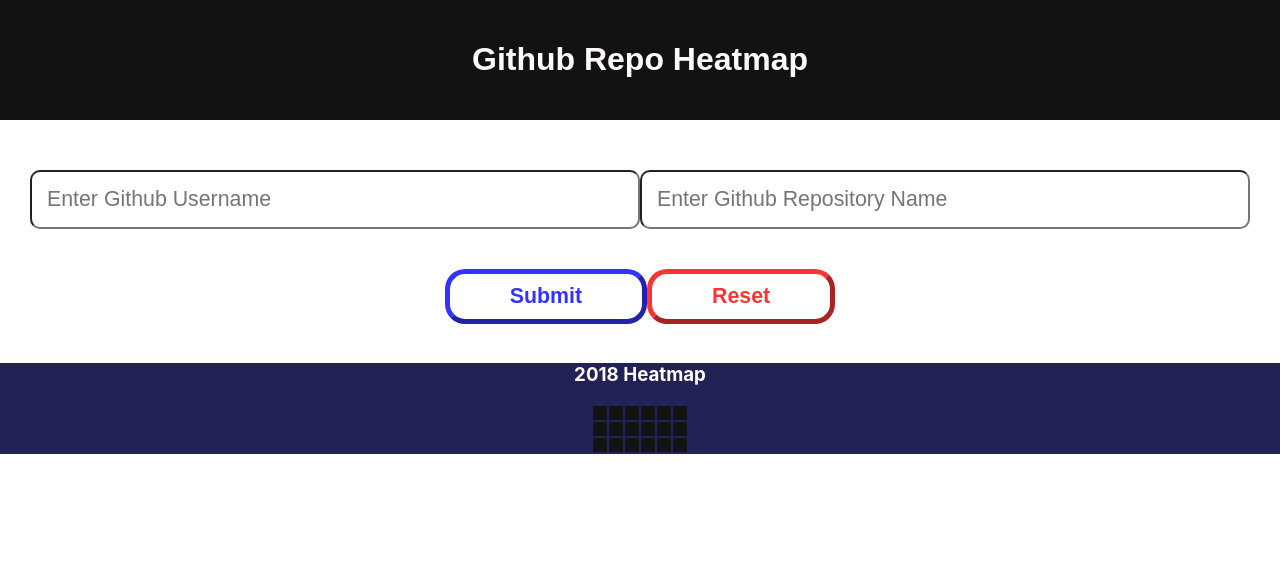
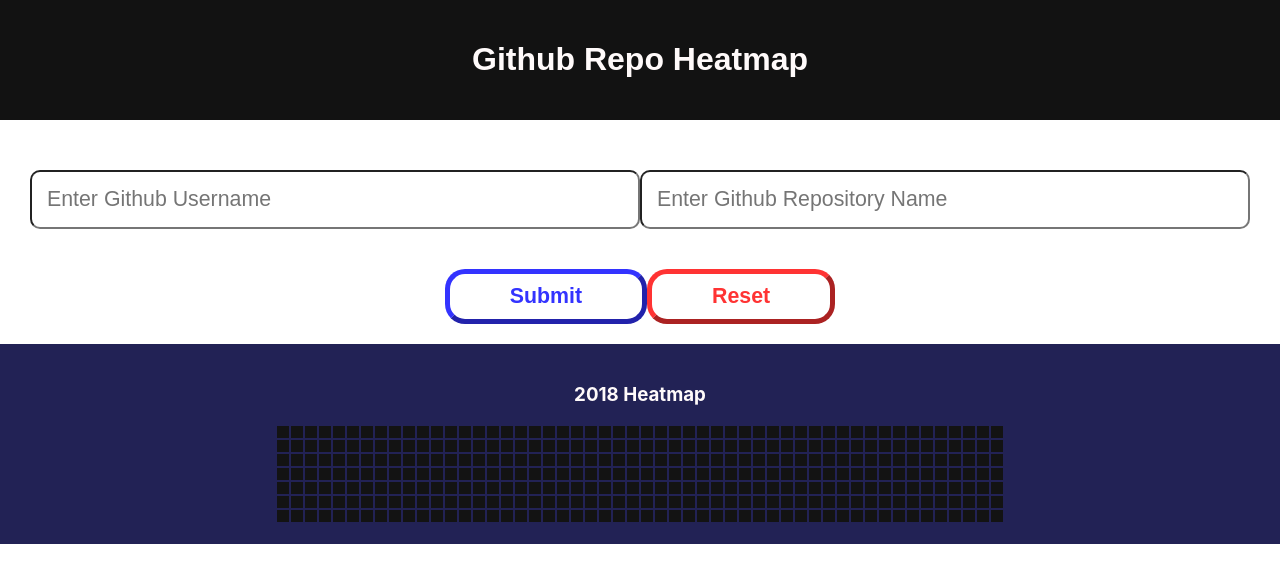
Before and after one commit to julioberina/heatmap, a React (Create React App) app: page / in a window 1280 px wide. Shown: the top 582 px of the page. Built offline with nearby package versions, Linux system fonts and the light colour scheme.

Commit message:
Display heatmap using data array in state

```diff
--- a/src/App.css
+++ b/src/App.css
@@ -49,9 +49,16 @@
 .heatmap {
   background-color: #222255;
   color: snow;
+  padding-top: 20px;
+  padding-bottom: 20px;
 }
 
-.heatmap td {
+.uncommitted {
   background-color: #131313;
-  padding: 7px;
+  padding: 6px;
 }
+
+.committed {
+  background-color: yellow;
+  padding: 6px;
+}
--- a/src/App.js
+++ b/src/App.js
@@ -6,13 +6,12 @@
   constructor(props) {
     super(props);
     this.state = {
-      data: [],
-      x: 0,
-      y: 0
+      data: []
     };
 
     this.heat = this.heat.bind(this);
     this.reset = this.reset.bind(this);
+    this.displayHeat = this.displayHeat.bind(this);
 
     for (let i = 0; i < 52; ++i) {
       this.state.data.push({"days": [0, 0, 0, 0, 0, 0, 0]})
@@ -34,6 +33,22 @@
     }
 
     this.setState({ data: newdata });
+  }
+
+  displayHeat(day) {
+    let i = 0;
+
+    return (
+      <tbody>
+        <tr>
+        {
+          this.state.data.map((obj) => {
+            return (<td className="uncommitted" key={day*52+(i++)}></td>)
+          })
+        }
+        </tr>
+      </tbody>
+    )
   }
 
   render() {
@@ -60,32 +75,13 @@
         <div align="center" className="heatmap">
           <h3>2018 Heatmap</h3>
           <table>
-            <tbody>
-              <tr>
-                <td></td>
-                <td></td>
-                <td></td>
-                <td></td>
-                <td></td>
-                <td></td>
-              </tr>
-              <tr>
-                <td></td>
-                <td></td>
-                <td></td>
-                <td></td>
-                <td></td>
-                <td></td>
-              </tr>
-              <tr>
-                <td></td>
-                <td></td>
-                <td></td>
-                <td></td>
-                <td></td>
-                <td></td>
-              </tr>
-            </tbody>
+            {this.displayHeat(0)}
+            {this.displayHeat(1)}
+            {this.displayHeat(2)}
+            {this.displayHeat(3)}
+            {this.displayHeat(4)}
+            {this.displayHeat(5)}
+            {this.displayHeat(6)}
           </table>
         </div>
       </div>
```
